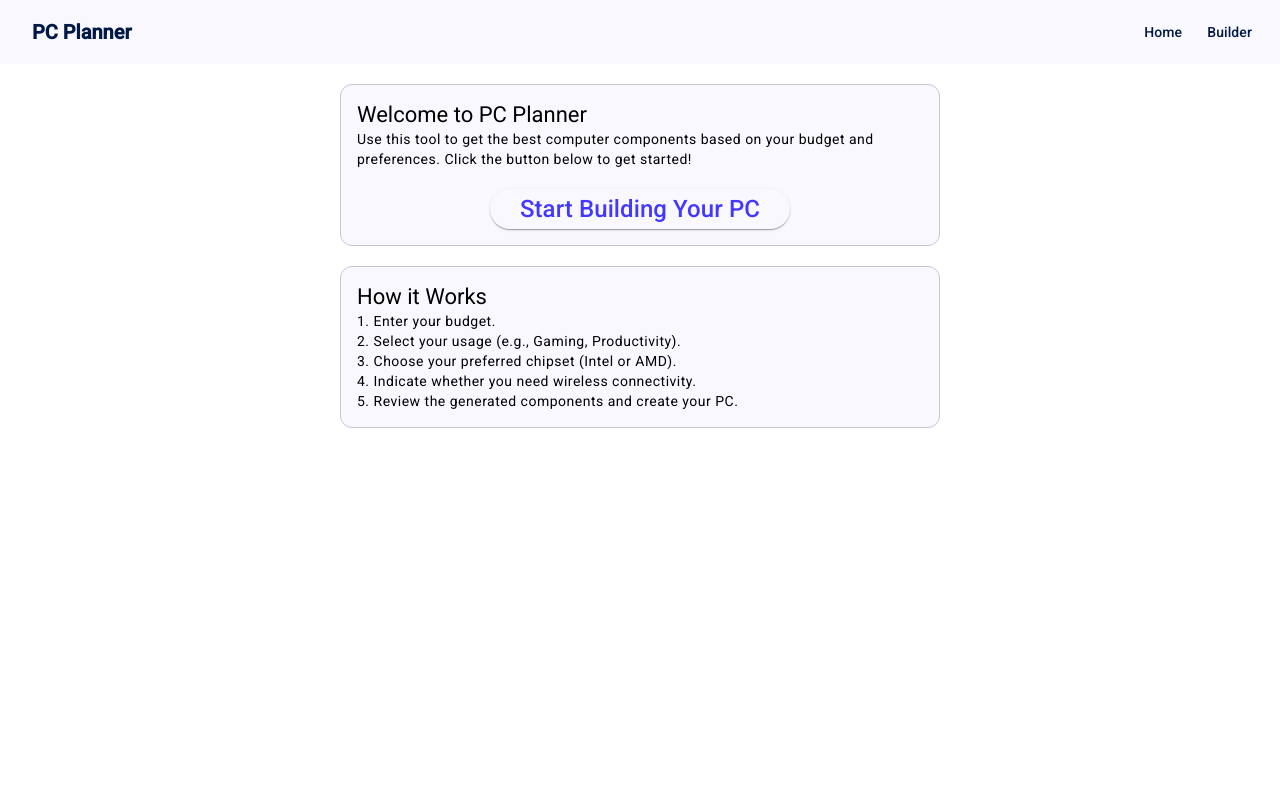
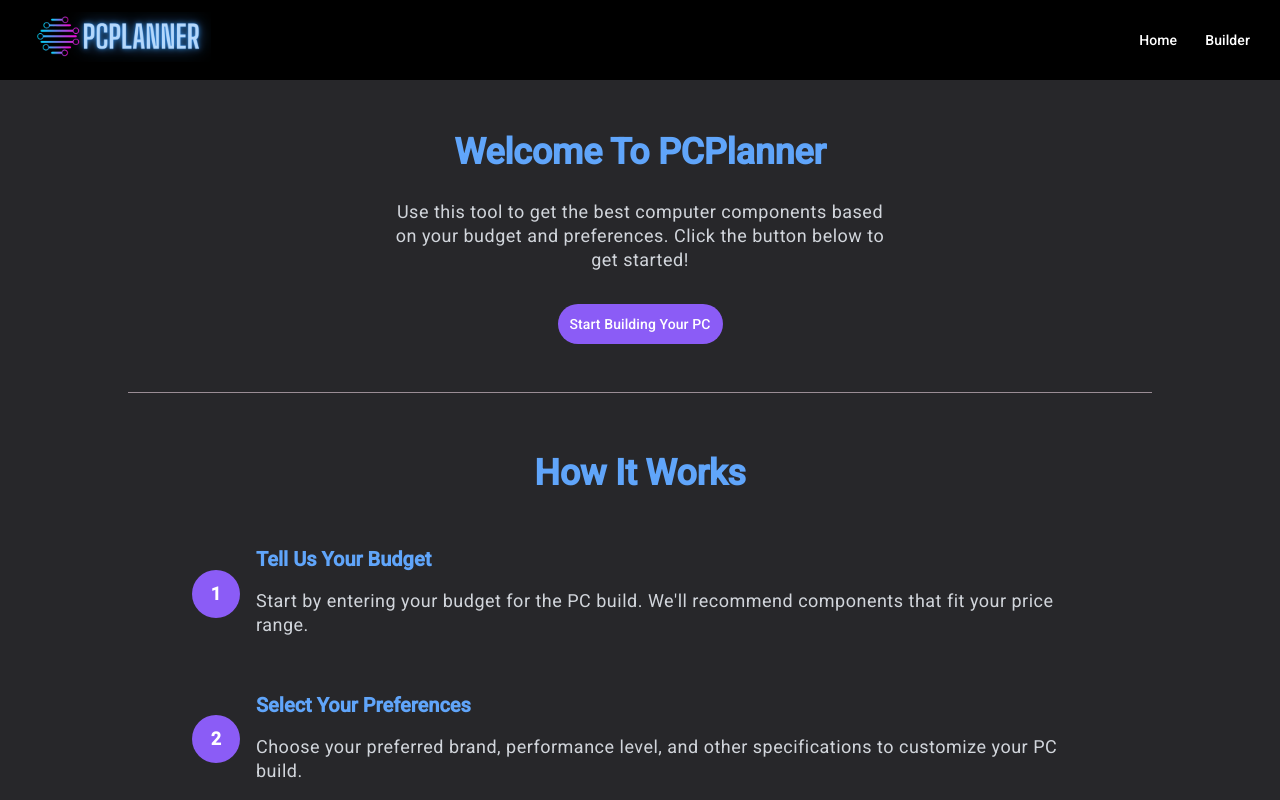
Before and after one commit to tr4ce123/pcplanner, an Angular app in the folder frontend/: page /home in a window 1280 px wide. Shown: the top 800 px of the page. Built offline with nearby package versions, Linux system fonts and the light colour scheme.

Commit message:
Overhaul frontend

```diff
--- a/frontend/angular.json
+++ b/frontend/angular.json
@@ -25,7 +25,7 @@
               "src/assets"
             ],
             "styles": [
-              "@angular/material/prebuilt-themes/azure-blue.css",
+              "@angular/material/prebuilt-themes/magenta-violet.css",
               "src/styles.scss"
             ],
             "scripts": []
--- a/frontend/src/app/app.component.css
+++ b/frontend/src/app/app.component.css
@@ -1,9 +1,32 @@
-.app-title {
+/* .app-title {
     font-size: 20px;
     font-weight: bold;
     margin-left: 16px;
-  }
+    color: white;
+  } */
+
+.app-logo {
+    height: 50px; /* Adjust size as needed */
+    margin-left: 16px;
+}
+
 
 .example-spacer {
     flex: 1 1 auto;
 }
+
+.toolbar {
+    width: 100%;
+    background-color: black;
+    height: 80px;
+}
+
+.nav-button {
+    color: white !important;
+    border: 2px solid transparent;
+    transition: border-color 0.5s;
+}
+
+.nav-button:hover {
+    border-color: skyblue !important;
+  }
--- a/frontend/src/app/app.component.html
+++ b/frontend/src/app/app.component.html
@@ -1,7 +1,9 @@
-<mat-toolbar color="primary">
-  <span class="app-title">PC Planner</span>
+<mat-toolbar class="toolbar">
+  <a routerLink="/home">
+    <img src="../assets/pcplanner.png" alt="PC Planner" class="app-logo">
+  </a>
   <span class="example-spacer"></span>
-  <button mat-button routerLink="/home">Home</button>
-  <button mat-button routerLink="/builder">Builder</button>
+  <button  mat-button routerLink="/home" class="nav-button">Home</button>
+  <button  mat-button routerLink="/builder" class="nav-button">Builder</button>
 </mat-toolbar>
 <router-outlet></router-outlet>
--- a/frontend/src/app/builder/builder.component.html
+++ b/frontend/src/app/builder/builder.component.html
@@ -1,6 +1,6 @@
 <div class="container">
     <mat-card appearance="outlined" class="preference-form-card">
-        <mat-stepper orientation="horizontal" [linear]="false" #stepper>
+        <mat-stepper class="stepper" [orientation]="stepperOrientation" [linear]="false" #stepper>
             <mat-step [stepControl]="budgetFormGroup">
                 <form [formGroup]="budgetFormGroup">
                     <ng-template matStepLabel>How much are you willing to spend?</ng-template>
--- a/frontend/src/app/builder/builder.service.ts
+++ b/frontend/src/app/builder/builder.service.ts
@@ -8,8 +8,8 @@ import { AIResponse, Computer, Preferences } from '../models.module';
 })
 export class BuilderService {
 
-  apiUrl = 'https://pcplanner-production.up.railway.app/api/';
-  // apiUrl = 'http://127.0.0.1:8000/api/';
+  // apiUrl = 'https://pcplanner-production.up.railway.app/api/';
+  apiUrl = 'http://127.0.0.1:8000/api/';
 
   constructor(protected http: HttpClient) { }
 
--- a/frontend/src/app/home/home.component.css
+++ b/frontend/src/app/home/home.component.css
@@ -1,23 +1,97 @@
-.home-container {
+.container {
   display: flex;
   flex-direction: column;
   align-items: center;
-  padding: 20px;
-  gap: 20px;
+  justify-content: center;
+  margin-top: 2.5rem;
 }
 
-.welcome-card, .info-card {
-  width: 100%;
-  max-width: 600px;
+.container h1 {
+  font-size: 2.25rem;
+  font-weight: bold;
+  color: #60a5fa;
+  margin-bottom: 1rem;
 }
 
-.button-container {
-  display: flex;
-  justify-content: center;
-  margin-top: 20px;
+.container p {
+  font-size: 1.125rem;
+  color: #d1d5db;
+  margin-bottom: 2rem;
+  text-align: center;
+  max-width: 32rem;
 }
 
-.start-button {
-  font-size: 1.5rem;
-  padding: 15px 30px;
+.container button {
+  background-color: #8b5cf6;
+  color: white;
+  transition: background-color 0.3s;
 }
+
+.container button:hover {
+  background-color: #7c3aed;
+}
+
+.how-it-works {
+  color: white;
+  padding-bottom: 3rem;
+}
+
+.how-it-works .content {
+  max-width: 56rem;
+  margin-left: auto;
+  margin-right: auto;
+  padding-left: 1rem;
+  padding-right: 1rem;
+}
+
+.how-it-works h1 {
+  font-size: 2.25rem;
+  font-weight: bold;
+  color: #60a5fa;
+  margin-bottom: 2rem;
+  text-align: center;
+}
+
+.how-it-works .step {
+  display: flex;
+  align-items: center;
+  margin-bottom: 2rem;
+}
+
+.how-it-works .step-number {
+  flex-shrink: 0;
+  height: 3rem;
+  width: 3rem;
+  display: flex;
+  align-items: center;
+  justify-content: center;
+  background-color: #8b5cf6;
+  border-radius: 9999px;
+}
+
+.how-it-works .step-number span {
+  color: white;
+  font-weight: bold;
+  font-size: 1.125rem;
+}
+
+.how-it-works .step-details {
+  margin-left: 1rem;
+}
+
+.how-it-works .step-details h3 {
+  font-size: 1.25rem;
+  font-weight: bold;
+  color: #60a5fa;
+  margin-bottom: 0.5rem;
+}
+
+.how-it-works .step-details p {
+  font-size: 1.125rem;
+  color: #d1d5db;
+}
+
+.divider {
+  width: 80%;
+  margin: 3rem auto;
+}
--- a/frontend/src/app/home/home.component.html
+++ b/frontend/src/app/home/home.component.html
@@ -1,32 +1,40 @@
-<div class="home-container">
-    <mat-card appearance="outlined" class="welcome-card">
-      <mat-card-header>
-        <mat-card-title>Welcome to PC Planner</mat-card-title>
-      </mat-card-header>
-      <mat-card-content>
-        <p>
-          Use this tool to get the best computer components based on your budget and preferences. Click the button below to get started!
-        </p>
-        <div class="button-container">
-          <button mat-raised-button color="primary" [routerLink]="['/builder']" class="start-button">
-            Start Building Your PC
-          </button>
+<div class="container">
+    <h1>Welcome To PCPlanner</h1>
+    <p>Use this tool to get the best computer components based on your budget and preferences. Click the button below to get started!</p>
+    <button mat-button [routerLink]="['/builder']">Start Building Your PC</button>
+</div>
+
+<mat-divider class="divider"></mat-divider>
+
+<div class="how-it-works">
+    <div class="content">
+      <h1>How It Works</h1>
+      <div class="step">
+        <div class="step-number">
+          <span>1</span>
         </div>
-      </mat-card-content>
-    </mat-card>
-
-    <mat-card appearance="outlined" class="info-card">
-      <mat-card-header>
-        <mat-card-title>How it Works</mat-card-title>
-      </mat-card-header>
-      <mat-card-content>
-        <p>
-          1. Enter your budget.<br>
-          2. Select your usage (e.g., Gaming, Productivity).<br>
-          3. Choose your preferred chipset (Intel or AMD).<br>
-          4. Indicate whether you need wireless connectivity.<br>
-          5. Review the generated components and create your PC.
-        </p>
-      </mat-card-content>
-    </mat-card>
+        <div class="step-details">
+          <h3>Tell Us Your Budget</h3>
+          <p>Start by entering your budget for the PC build. We'll recommend components that fit your price range.</p>
+        </div>
+      </div>
+      <div class="step">
+        <div class="step-number">
+          <span>2</span>
+        </div>
+        <div class="step-details">
+          <h3>Select Your Preferences</h3>
+          <p>Choose your preferred brand, performance level, and other specifications to customize your PC build.</p>
+        </div>
+      </div>
+      <div class="step">
+        <div class="step-number">
+          <span>3</span>
+        </div>
+        <div class="step-details">
+          <h3>Get Your Recommendations</h3>
+          <p>Based on your budget and preferences, we'll provide you with a list of recommended components for your PC build.</p>
+        </div>
+      </div>
+    </div>
   </div>
--- a/frontend/src/styles.scss
+++ b/frontend/src/styles.scss
@@ -1,5 +1,5 @@
 @use '@angular/material' as mat;
-@use 'm3-theme.scss' as theme;
+// @use 'm3-theme.scss' as theme;
 
 @include mat.core();
 
@@ -7,61 +7,66 @@ html, body {
   height: 100%;
   margin: 0;
   font-family: Roboto, "Helvetica Neue", sans-serif;
+  background-color:  #27272a;
+  color: #eeeeee;
 }
 
-@mixin global-styles($theme) {
-    p {
-        font: mat.get-theme-typography($theme, body-medium, font);
-    }
+mat-card {
+    background-color: #bcbcbc;
+}
+// @mixin global-styles($theme) {
+//     p {
+//         font: mat.get-theme-typography($theme, body-medium, font);
+//     }
 
-    .primary-background {
-        background: mat.get-theme-color($theme, primary) !important;
-        color: mat.get-theme-color($theme, on-primary) !important;
-    }
+//     .primary-background {
+//         background: mat.get-theme-color($theme, primary) !important;
+//         color: mat.get-theme-color($theme, on-primary) !important;
+//     }
 
-    .primary-background-color {
-        background-color: mat.get-theme-color($theme, primary) !important;
-        color: mat.get-theme-color($theme, on-primary) !important;
-    }
+//     .primary-background-color {
+//         background-color: mat.get-theme-color($theme, primary) !important;
+//         color: mat.get-theme-color($theme, on-primary) !important;
+//     }
 
-    .primary-color {
-        color: mat.get-theme-color($theme, primary) !important;
-    }
+//     .primary-color {
+//         color: mat.get-theme-color($theme, primary) !important;
+//     }
 
-    .secondary-background {
-        background: mat.get-theme-color($theme, secondary) !important;
-        color: mat.get-theme-color($theme, on-secondary) !important;
-    }
+//     .secondary-background {
+//         background: mat.get-theme-color($theme, secondary) !important;
+//         color: mat.get-theme-color($theme, on-secondary) !important;
+//     }
 
-    .secondary-background-color {
-        background-color: mat.get-theme-color($theme, secondary) !important;
-        color: mat.get-theme-color($theme, on-secondary) !important;
-    }
+//     .secondary-background-color {
+//         background-color: mat.get-theme-color($theme, secondary) !important;
+//         color: mat.get-theme-color($theme, on-secondary) !important;
+//     }
 
-    .secondary-color {
-        color: mat.get-theme-color($theme, secondary) !important;
-    }
+//     .secondary-color {
+//         color: mat.get-theme-color($theme, secondary) !important;
+//     }
 
-    .tertiary-background {
-        background: mat.get-theme-color($theme, tertiary) !important;
-        color: mat.get-theme-color($theme, on-tertiary) !important;
-    }
+//     .tertiary-background {
+//         background: mat.get-theme-color($theme, tertiary) !important;
+//         color: mat.get-theme-color($theme, on-tertiary) !important;
+//     }
 
-    .tertiary-background-color {
-        background-color: mat.get-theme-color($theme, tertiary) !important;
-        color: mat.get-theme-color($theme, on-tertiary) !important;
-    }
+//     .tertiary-background-color {
+//         background-color: mat.get-theme-color($theme, tertiary) !important;
+//         color: mat.get-theme-color($theme, on-tertiary) !important;
+//     }
 
-    .tertiary-color {
-        color: mat.get-theme-color($theme, tertiary) !important;
-    }
-}
+//     .tertiary-color {
+//         color: mat.get-theme-color($theme, tertiary) !important;
+//     }
+// }
 
-@mixin apply-styles($theme) {
-    @include global-styles($theme);
-}
+// @mixin apply-styles($theme) {
+//     @include global-styles($theme);
+// }
 
-html {
-    @include mat.all-component-themes(theme.$light-theme);
-    @include apply-styles(theme.$light-theme);
-}
+// html {
+//     @include mat.all-component-themes(theme.$light-theme);
+//     @include apply-styles(theme.$light-theme);
+// }
```
Also changed, not shown: frontend/src/app/builder/builder.component.css (+21 -4 lines), frontend/src/app/builder/builder.component.ts (+8 -0 lines), frontend/src/m3-theme.scss (+130 -130 lines), frontend/src/assets/pcplanner.png (added).
